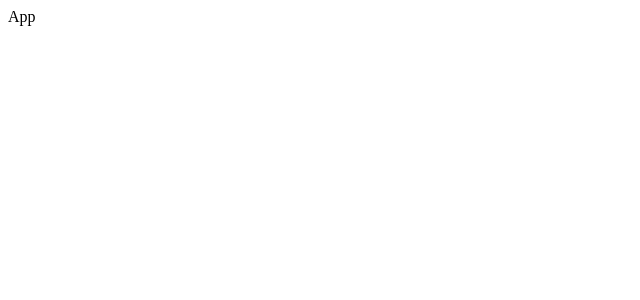
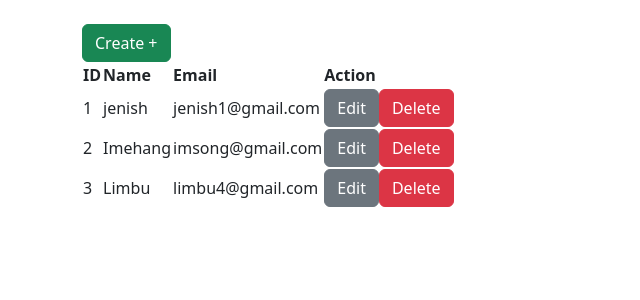
Before and after one commit to Janice1828/crud_with_react_redux, a React (Create React App) app: page / in a window 1280 px wide. Shown: the top 300 px of the page, without its empty margins (0-640 px from the left). Built offline with nearby package versions, Linux system fonts and the light colour scheme.

Commit message:
latest updates

```diff
--- a/src/App.js
+++ b/src/App.js
@@ -1,8 +1,14 @@
 import React from 'react'
+import Home from './Home'
+import { BrowserRouter, Route, Routes } from 'react-router-dom'
+import Create from './Create'
 
 const App = () => {
   return (
-    <div>App</div>
+    <div>
+      {/* <Home/> */}
+
+    </div>
   )
 }
 
--- a/src/Create.js
+++ b/src/Create.js
@@ -0,0 +1,29 @@
+import React from 'react'
+import { useState } from 'react'
+const Create = () => {
+const [name, setName]=useState("");
+const [email, setEmail]=useState("");
+const handleSubmit=(e)=>{
+    e.preventDefault();
+}
+    return (
+    <div className='container w-50'>
+        <form className='d-flex gap-3 flex-column' onSubmit={handleSubmit}>
+            <div>
+                <label for="">Name</label>
+                <input type="" name="name" value="" className='form-control' onChange={(e)=>setEmail(e.target.value)}/>
+            </div>
+            <div>
+                <label for="">Email</label>
+                <input type="" name="email" value="" className='form-control' onChange={(e)=>setEmail(e.target.value)} />
+            </div>
+            <div>
+                <button type="" className='btn btn-success'>Submit</button>
+            </div>
+
+        </form>
+    </div>
+  )
+}
+
+export default Create
--- a/src/Data.js
+++ b/src/Data.js
@@ -5,7 +5,7 @@ export const userList=[{
 
 },
 {
-    id:1,
+    id:2,
     name:'Imehang',
     email:"imsong@gmail.com",
 
--- a/src/Home.js
+++ b/src/Home.js
@@ -0,0 +1,37 @@
+import React from 'react'
+import { useSelector } from 'react-redux'
+import { Link } from 'react-router-dom';
+const Home = () => {
+  const users=useSelector((state)=>state.users);
+//   console.log(users);
+    return (
+    <div className='container mt-4'>
+<Link to="/create" className='btn btn-success'>Create +</Link>
+        <table>
+            <thead>
+            <tr>
+                <th>ID</th>
+                <th>Name</th>
+                <th>Email</th>
+                <th>Action</th>
+                </tr>
+            </thead>
+            <tbody>
+                {users.map((user, index)=>(
+                    <tr key={index}>
+                        <td>{user.id}</td>
+                        <td>{user.name}</td>
+                        <td>{user.email}</td>
+                        <td>
+                            <button type="" className='btn btn-secondary'>Edit</button>
+                            <button type="" className='btn-danger btn'>Delete</button>
+                        </td>
+                    </tr>
+                ))}
+            </tbody>
+        </table>
+    </div>
+  )
+}
+
+export default Home
--- a/src/index.js
+++ b/src/index.js
@@ -2,17 +2,30 @@ import React from 'react';
 import ReactDOM from 'react-dom/client';
 import { Provider } from 'react-redux';
 import App from './App';
+import Home from './Home';
+import Create from './Create';
+import { BrowserRouter,Route, Routes } from 'react-router-dom';
 import { configureStore } from '@reduxjs/toolkit';
+import "../node_modules/bootstrap/dist/css/bootstrap.min.css";
+import userReducer from './userReducer';
 const root = ReactDOM.createRoot(document.getElementById('root'));
 const store=configureStore({
   reducer:{
-    //user //reducer name
+    users:userReducer, //reducer name
   }
 })
 root.render(
   <React.StrictMode>
+     <BrowserRouter>
     <Provider store={store}>
     <App />
+
+      <Routes>
+        <Route path="/" Component={Home} exact />
+        <Route path="/create" Component={Create} exact />
+      </Routes>
+
     </Provider>
+    </BrowserRouter>
   </React.StrictMode>
 );
--- a/src/Reducer.js
+++ b/src/userReducer.js
@@ -7,3 +7,9 @@ const userSlice=createSlice({
 
     }
 })
+// console.log("test");
+// console.log(userList);
+// console.log("userSlice");
+// console.log(userSlice);
+// console.log(userSlice.reducer);
+export default userSlice.reducer;
```
